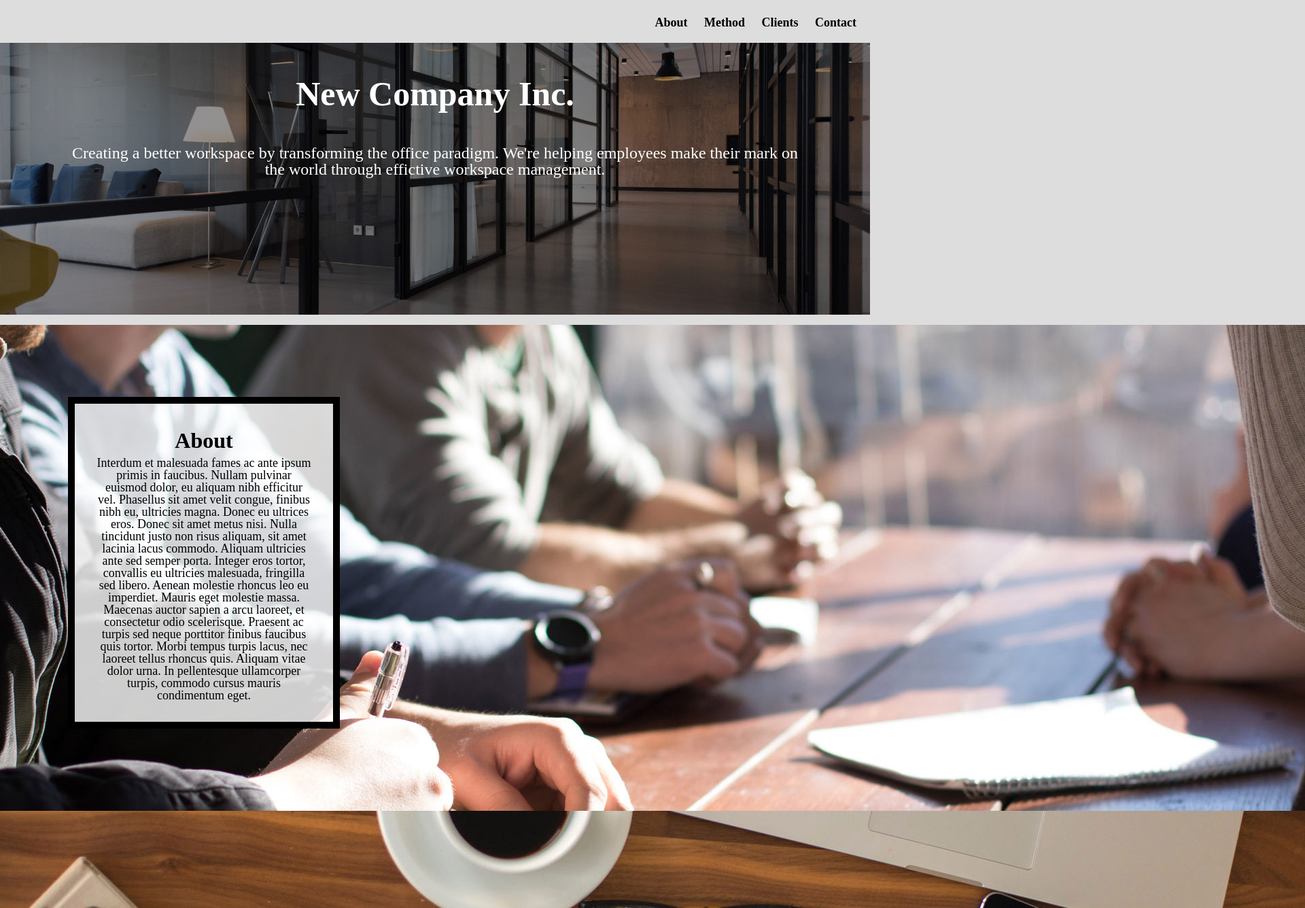
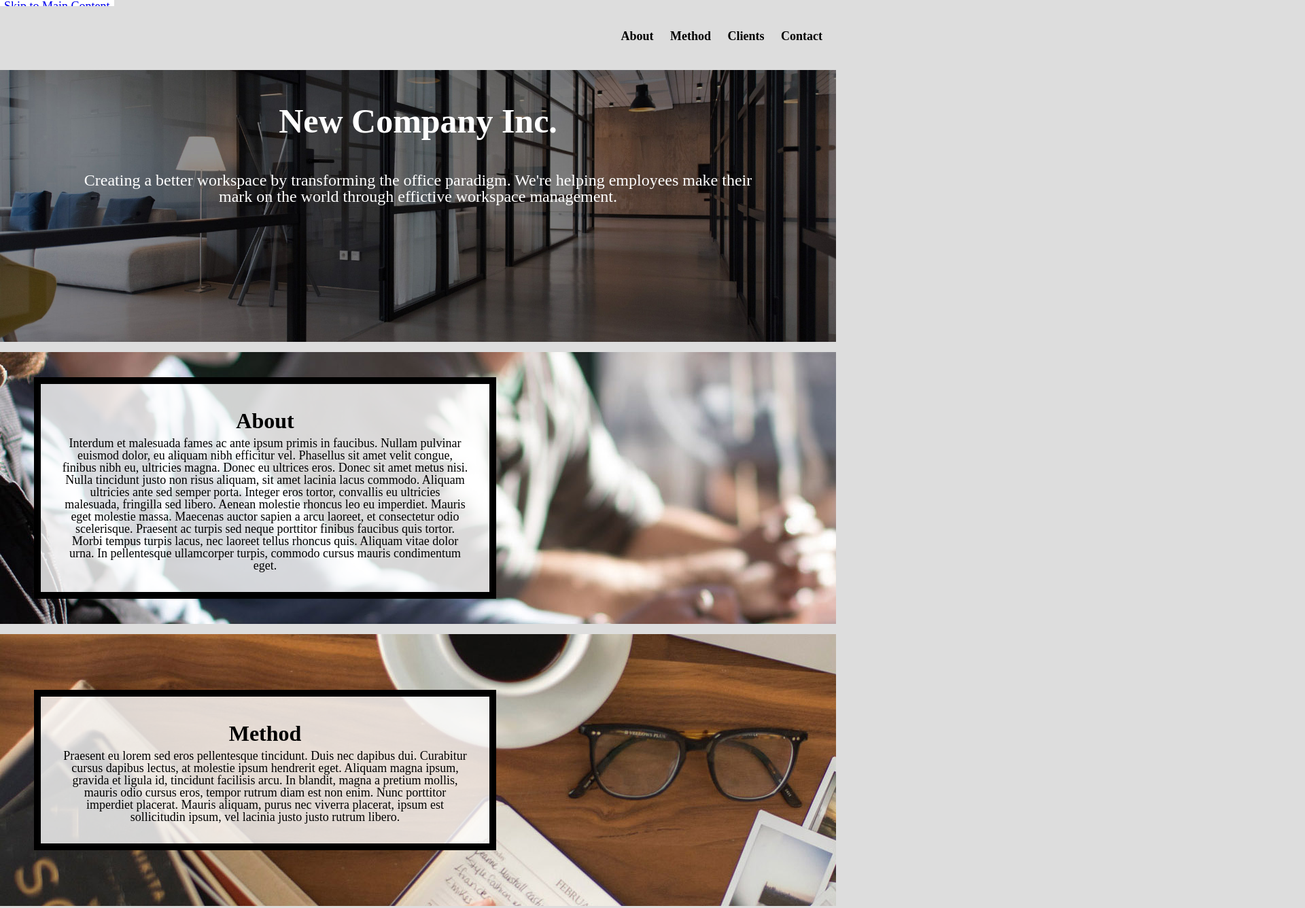
Before and after one commit to gracechang1004/homework_4, a plain HTML site: page index.html in a window 1280 px wide. Shown: the top 1336 px of the page at 68% size, 1920 px wide, since content can reach past the window. Drawn offline with Linux system fonts and the light colour scheme.

Commit message:
finished mobile view

```diff
--- a/css/style.css
+++ b/css/style.css
@@ -74,9 +74,9 @@ nav{
   text-align: left;
 
   /*Your code here*/
-  grid-row-start: 1;
+  grid-row: 1 / span 1;
   /*Span the top row*/
-  grid-column: 1 / span 4;
+  grid-column: 1 / span 3;
 }
 
 header{
@@ -91,8 +91,8 @@ header{
   /* Set background-image to header.jpg in the images folder */
   background-image: url("../images/header.jpg");
   /* Span one row */
-  grid-row-start: 2;
-  grid-column: 1 / span 4;
+  grid-row: 2 / span 1;
+  grid-column: 1 / span 3;
 }
 
 header p{
@@ -115,41 +115,42 @@ header p{
 .about, .method, .clients, .contact{
   /*Your code here */
   grid-column: 2 / span 1;
-
   /* See documentation for mobile view */
 
 }
 
 .about-image, .method-image, .clients-image, .contact-image{
    /*Your code here */
+   grid-column: 1 / span 3;
    max-height: 700px;
+   overflow: hidden;
    /* See documentation for mobile view */
 }
 
 .about, .about-image{
   /*Your code here */
-  grid-row-start: 3;
+  grid-row: 3 / span 1;
   /* See documentation for mobile view */
 
 }
 
 .method, .method-image{
   /*Your code here */
-  grid-row-start: 4;
+  grid-row: 4 / span 1;
   /* See documentation for mobile view */
 }
 
 
 .clients, .clients-image{
   /*Your code here */
-  grid-row-start: 5;
+  grid-row: 5 / span 1;
   /* See documentation for mobile view */
 }
 
 
 .contact, .contact-image{
   /*Your code here */
-  grid-row-start: 6;
+  grid-row: 6 / span 1;
   /* See documentation for mobile view */
 }
 
@@ -169,6 +170,9 @@ header p{
 
   .container{
   /*Your code here */
+    display: grid;
+    grid-template-columns: 50px auto 500px auto 50px;
+    grid-template-rows: 70px 400px 400px 400px 400px 400px 100px;
   /* See documentation for desktop view */
   }
 
@@ -181,6 +185,7 @@ header p{
 
   .about, .clients, .method-image, .contact-image{
   /*Your code here */
+    grid-column: 3 / span ;
   /* See documentation for desktop view */
   }
 
```
